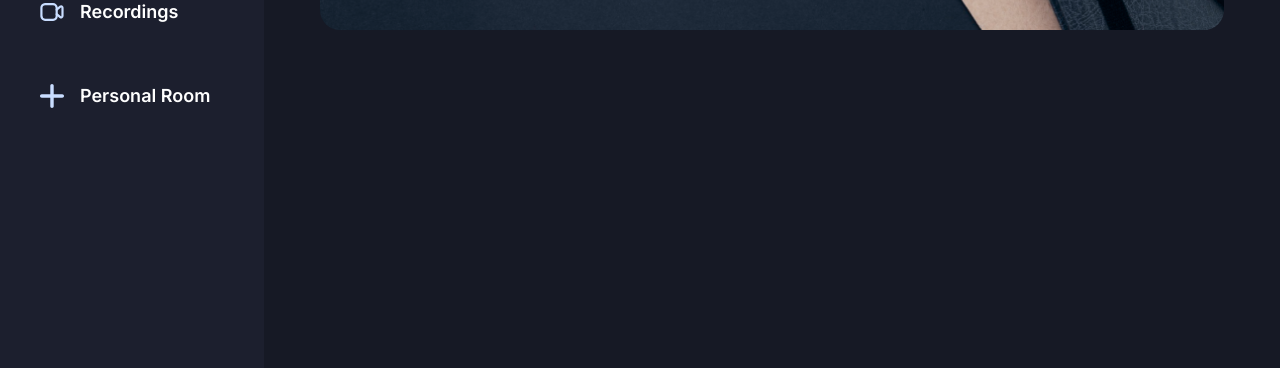
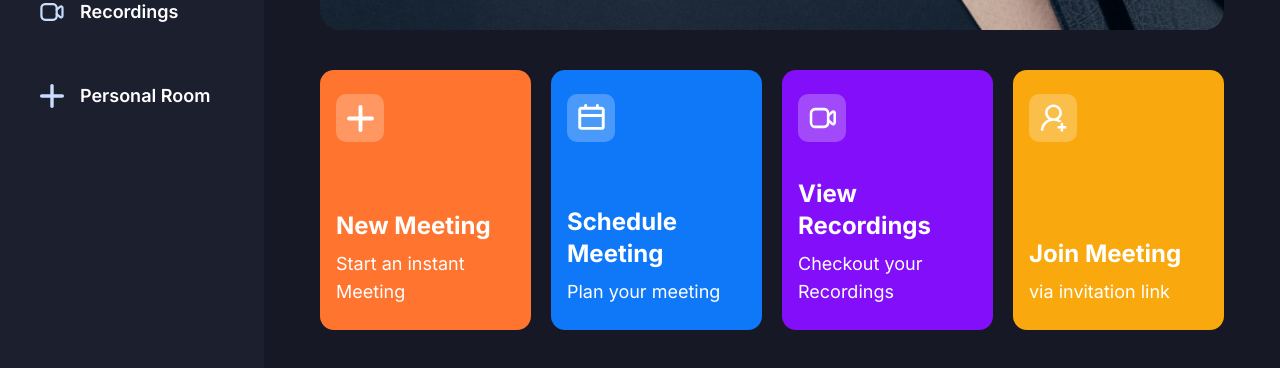
Before and after one commit to Gouravjoshi986/Video-conferencing-WebApp, a Next.js app in the folder video-app/: page / in a window 1280 px wide. Shown: the part 382-750 px from the top of the page. Built offline with nearby package versions, Linux system fonts and the light colour scheme; no server answers.

Commit message:
Added Homepage Cards component

```diff
--- a/video-app/app/(root)/(home)/page.tsx
+++ b/video-app/app/(root)/(home)/page.tsx
@@ -1,4 +1,4 @@
-import React from 'react'
+import MeetingTypeList from '@/components/ui/MeetingTypeList';
 
 const Home = () => {
   const now = new Date();
@@ -22,6 +22,7 @@
             </div>
         </div>
       </div>
+      <MeetingTypeList/>
     </section>
   )
 }
--- /dev/null
+++ b/video-app/components/ui/HomeCard.tsx
@@ -0,0 +1,27 @@
+import React from 'react'
+import Image from 'next/image'
+import { cn } from '@/lib/utils'
+
+interface HomeCardProps{
+   className:string,
+   img:string,
+   title:string,
+   description:string,
+    handleClick:()=>void;
+}
+
+const HomeCard = ({className,img,title,description,handleClick}:HomeCardProps) => {
+  return (
+    <div className={cn('px-4 py-6 flex flex-col justify-between w-full xl:max-w-[270px] min-h-[260px] rounded-[14px] cursor-pointer',className)}  onClick={handleClick}>
+            <div className="flex-center glassmorphism size-12 rounded-[10px]">
+                <Image src={img} alt="meeting" width={27} height={27}/>
+            </div>
+            <div className="flex flex-col gap-2">
+                <h1 className="text-2xl font-bold">{title}</h1>
+                <p className="text-lg font-normal">{description}</p>
+            </div>
+        </div>
+  )
+}
+
+export default HomeCard
--- /dev/null
+++ b/video-app/components/ui/MeetingTypeList.tsx
@@ -0,0 +1,45 @@
+"use client";
+import { useRouter } from "next/navigation";
+import { useState } from "react";
+import HomeCard from "./HomeCard";
+
+const MeetingTypeList = () => {
+  const router = useRouter();
+  const [meetingState, setMeetingState] = useState<
+    "isScheduleMeeting" | "isJoiningMeeting" | "isInstantMeeting" | undefined
+  >();
+  return (
+    <section className="grid grid-cols-1 gap-5 md:grid-cols-2 xl:grid-cols-4">
+      <HomeCard
+        img="/icons/add-meeting.svg"
+        title="New Meeting"
+        description="Start an instant Meeting"
+        handleClick={() => setMeetingState("isInstantMeeting")}
+        className="bg-orange-1"
+      />
+      <HomeCard
+        img="/icons/schedule.svg"
+        title="Schedule Meeting"
+        description="Plan your meeting"
+        handleClick={() => setMeetingState("isScheduleMeeting")}
+        className="bg-blue-1"
+      />
+      <HomeCard
+        img="/icons/recordings.svg"
+        title="View Recordings"
+        description="Checkout your Recordings"
+        handleClick={() => router.push("/recordings")}
+        className="bg-purple-1"
+      />
+      <HomeCard
+        img="/icons/join-meeting.svg"
+        title="Join Meeting"
+        description="via invitation link"
+        handleClick={() => setMeetingState("isJoiningMeeting")}
+        className="bg-yellow-1"
+      />
+    </section>
+  );
+};
+
+export default MeetingTypeList;
--- a/video-app/tailwind.config.ts
+++ b/video-app/tailwind.config.ts
@@ -1,55 +1,66 @@
-import type { Config } from "tailwindcss"
-
 const config = {
-  darkMode: ["class"],
+  darkMode: ['class'],
   content: [
     './pages/**/*.{ts,tsx}',
     './components/**/*.{ts,tsx}',
     './app/**/*.{ts,tsx}',
     './src/**/*.{ts,tsx}',
-	],
-  prefix: "",
+  ],
+  prefix: '',
   theme: {
     container: {
       center: true,
-      padding: "2rem",
+      padding: '2rem',
       screens: {
-        "2xl": "1400px",
+        '2xl': '1400px',
       },
     },
     extend: {
       colors: {
-        dark:{
-          1:'#1C1F2E',
-          2:'#161925',
+        dark: {
+          1: '#1C1F2E',
+          2: '#161925',
+          3: '#252A41',
+          4: '#1E2757',
         },
-        blue:{
-          1:"#0E78F9"
+        blue: {
+          1: '#0E78F9',
         },
-        sky:{
-          1:"#c9ddff"
+        sky: {
+          1: '#C9DDFF',
+          2: '#ECF0FF',
+          3: '#F5FCFF',
+        },
+        orange: {
+          1: '#FF742E',
+        },
+        purple: {
+          1: '#830EF9',
+        },
+        yellow: {
+          1: '#F9A90E',
         },
       },
-      backgroundImage:{
-        hero:"url('/images/hero-background.png')"
-      },
       keyframes: {
-        "accordion-down": {
-          from: { height: "0" },
-          to: { height: "var(--radix-accordion-content-height)" },
+        'accordion-down': {
+          from: { height: '0' },
+          to: { height: 'var(--radix-accordion-content-height)' },
         },
-        "accordion-up": {
-          from: { height: "var(--radix-accordion-content-height)" },
-          to: { height: "0" },
+        'accordion-up': {
+          from: { height: 'var(--radix-accordion-content-height)' },
+          to: { height: '0' },
         },
       },
       animation: {
-        "accordion-down": "accordion-down 0.2s ease-out",
-        "accordion-up": "accordion-up 0.2s ease-out",
+        'accordion-down': 'accordion-down 0.2s ease-out',
+        'accordion-up': 'accordion-up 0.2s ease-out',
+      },
+      backgroundImage: {
+        hero: "url('/images/hero-background.png')",
       },
     },
   },
-  plugins: [require("tailwindcss-animate")],
+  plugins: [require('tailwindcss-animate')],
 }
 
-export default config
+export default config;
```
